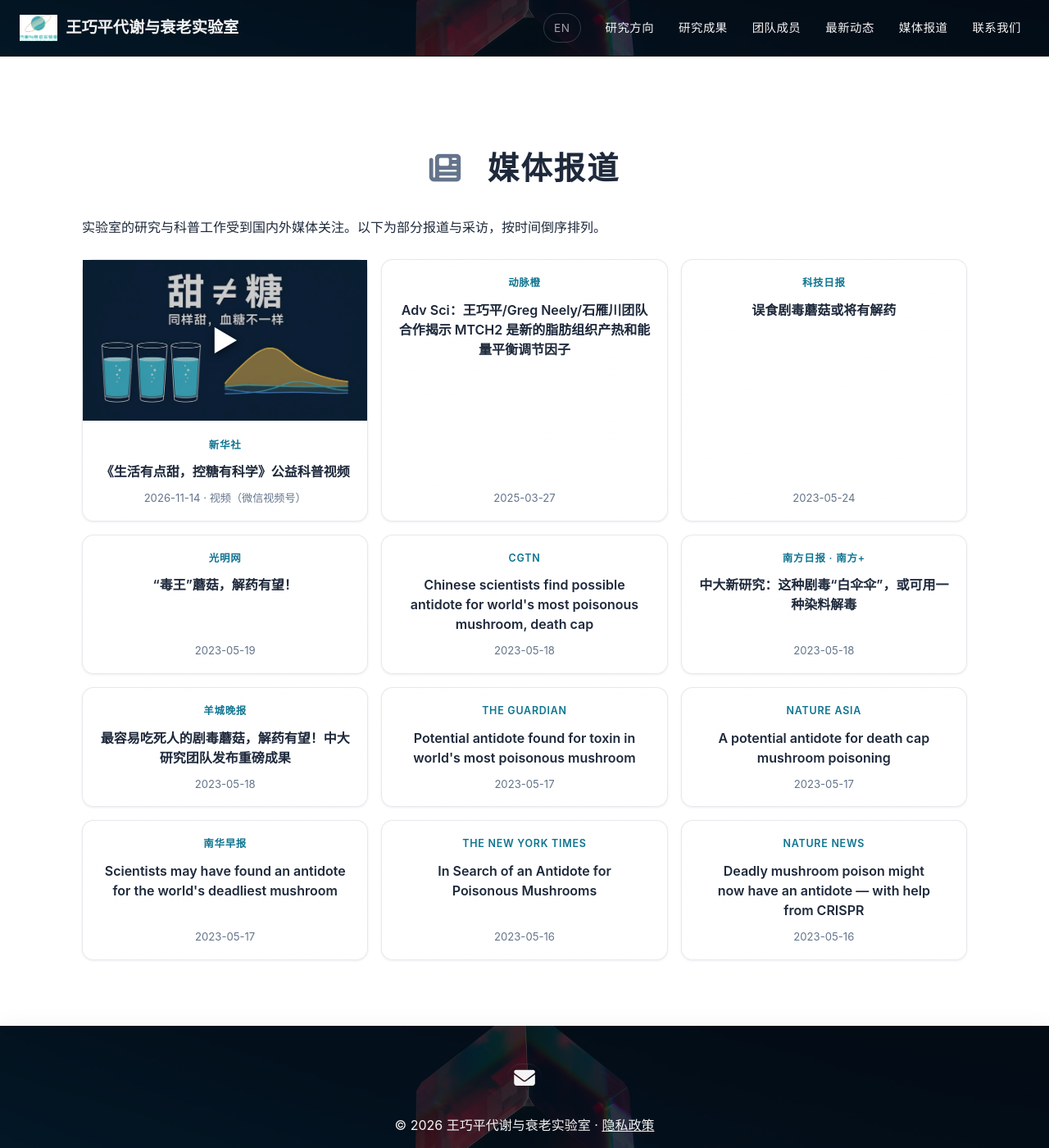
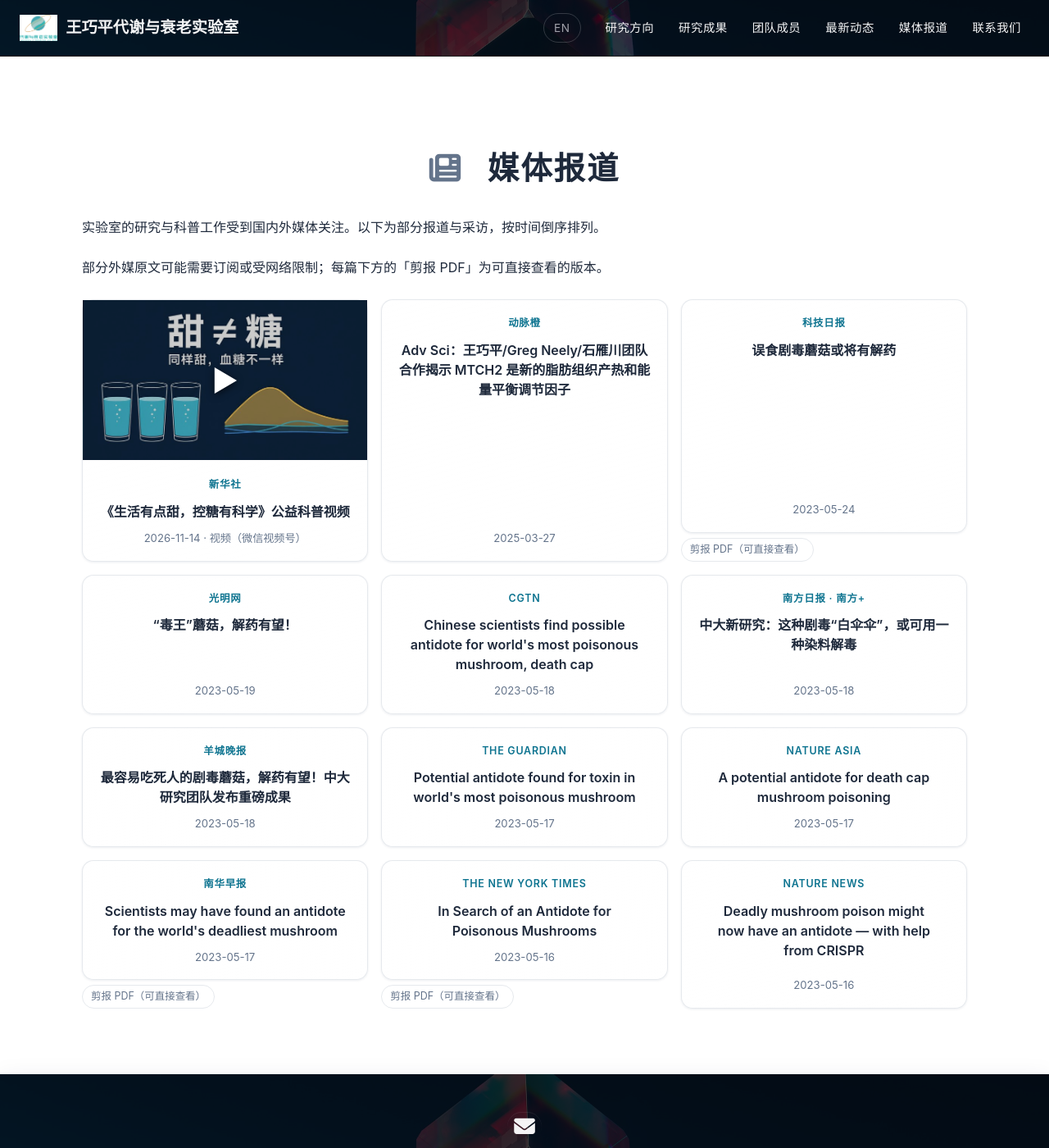
Before and after one commit to wangseeker/wangqp-lab, a Jekyll site: the page built from media/index.md, in a window 1280 px wide and 1400 px high. Shown: the whole window at 82% size. Built offline with Jekyll 4.4.1, drawn with Linux system fonts in a browser that asks for light colours; a style sheet for code colours, icons or effects is not loaded.

Commit message:
媒体报道：托管 NYT、南华早报、科技日报剪报 PDF，并加可直接查看链接

```diff
--- a/_data/media.yaml
+++ b/_data/media.yaml
@@ -26,6 +26,7 @@
   date: 2023-05-16
   url: https://www.nytimes.com/2023/05/16/science/death-cap-mushroom.html
   type: article
+  pdf: assets/media/nyt-20230516-death-cap.pdf
 
 - outlet: 南华早报
   outlet_en: South China Morning Post
@@ -34,6 +35,7 @@
   date: 2023-05-17
   url: https://www.scmp.com/news/china/science/article/3220963/scientists-may-have-found-antidote-worlds-deadliest-mushroom
   type: article
+  pdf: assets/media/scmp-20230519-china-a6.pdf
 
 - outlet: 科技日报
   outlet_en: Science and Technology Daily
@@ -42,6 +44,7 @@
   date: 2023-05-24
   url: https://paper.sciencenet.cn/htmlnews/2023/5/501321.shtm
   type: article
+  pdf: assets/media/stdaily-20230524-p08.pdf
 
 - outlet: 光明网
   outlet_en: Guangming Online
--- a/_includes/media-card.html
+++ b/_includes/media-card.html
@@ -1,5 +1,6 @@
 {% assign item = include.item %}
 {% assign lang = page.lang | default: "zh" %}
+<div class="media-item">
 <a class="media-card" href="{{ item.url }}" target="_blank" rel="noopener">
 {% if item.image %}
 <span class="media-cover-wrap">
@@ -11,3 +12,7 @@
 <span class="media-title">{% if lang == "en" %}{{ item.title_en | default: item.title }}{% else %}{{ item.title }}{% endif %}</span>
 <span class="media-meta">{{ item.date }}{% if item.type == "video" %} · {% if lang == "en" %}Video (WeChat Channels){% else %}视频（微信视频号）{% endif %}{% endif %}</span>
 </a>
+{% if item.pdf %}
+<a class="media-pdf" href="{{ item.pdf | relative_url }}" target="_blank" rel="noopener">{% if lang == "en" %}PDF clipping (direct view){% else %}剪报 PDF（可直接查看）{% endif %}</a>
+{% endif %}
+</div>
--- a/media/index.md
+++ b/media/index.md
@@ -11,6 +11,8 @@ permalink: /media/
 
 实验室的研究与科普工作受到国内外媒体关注。以下为部分报道与采访，按时间倒序排列。
 
+部分外媒原文可能需要订阅或受网络限制；每篇下方的「剪报 PDF」为可直接查看的版本。
+
 {% assign media_sorted = site.data.media | sort: "date" | reverse %}
 <div class="media-grid">
 {% for item in media_sorted %}
--- a/styles/media.scss
+++ b/styles/media.scss
@@ -85,3 +85,32 @@
 .media-card:hover .media-play {
   background: rgba(0, 0, 0, 0.32);
 }
+
+.media-item {
+  display: flex;
+  flex-direction: column;
+  gap: 6px;
+}
+
+.media-item .media-card {
+  flex: 1;
+}
+
+.media-pdf {
+  align-self: flex-start;
+  display: inline-flex;
+  align-items: center;
+  gap: 4px;
+  padding: 3px 10px;
+  font-size: 0.78rem;
+  color: var(--text-muted);
+  text-decoration: none;
+  border: 1px solid var(--hairline);
+  border-radius: 999px;
+  transition: color var(--transition), border-color var(--transition);
+}
+
+.media-pdf:hover {
+  color: var(--primary);
+  border-color: var(--primary);
+}
```
Also changed, not shown: en/media/index.md (+2 -0 lines), 3 other files.
